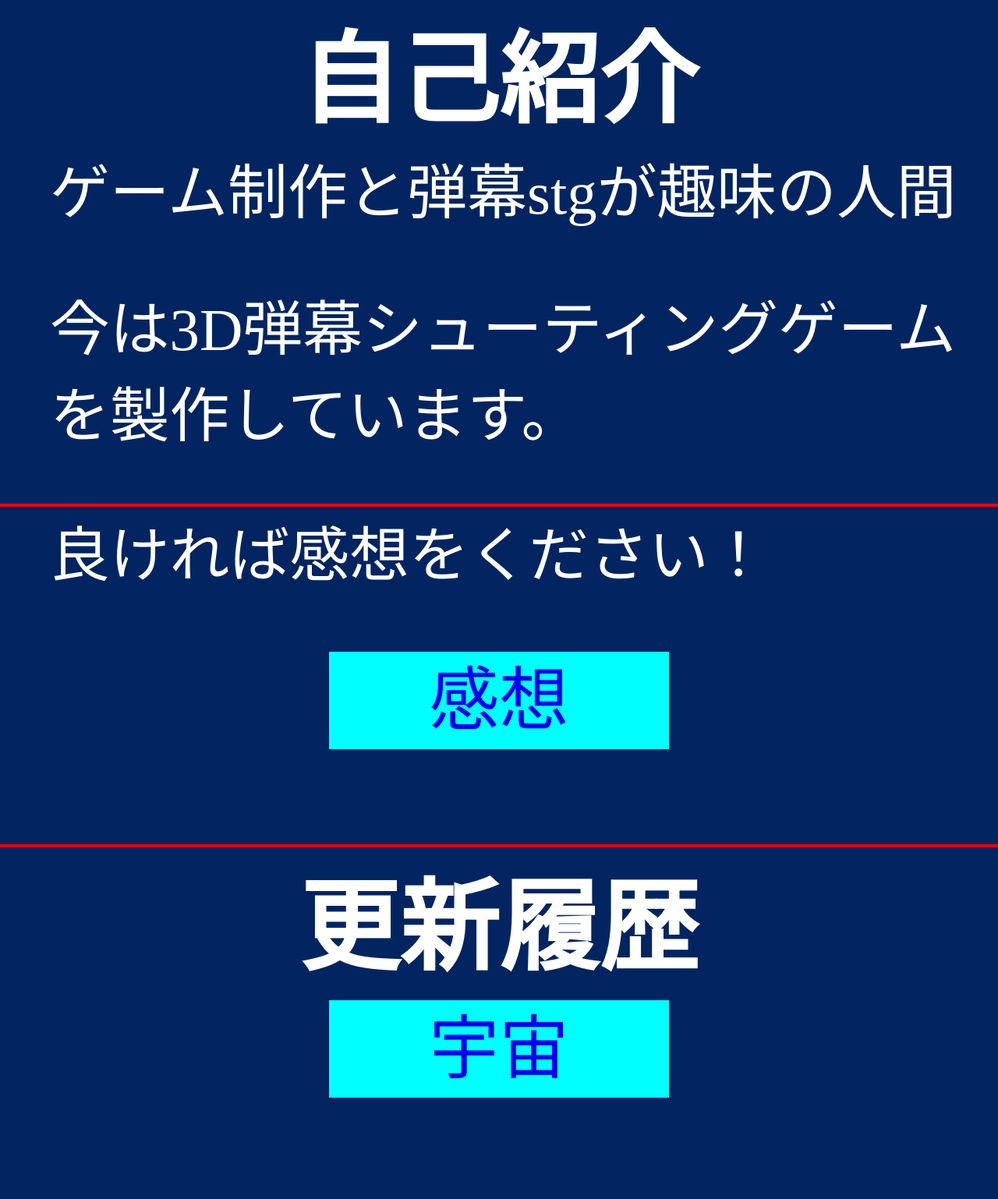
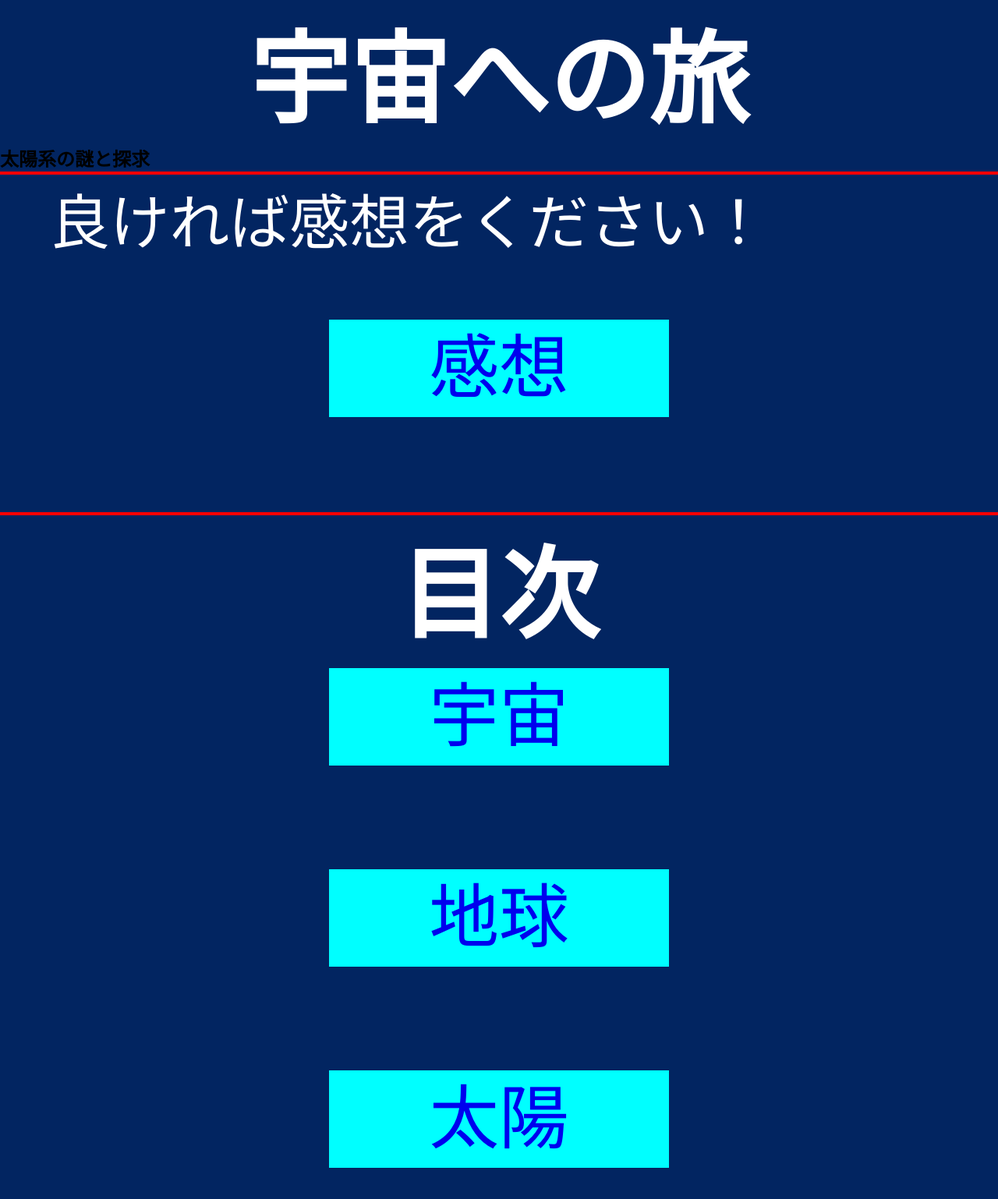
Before and after one commit to TAMGameCreator/SpaceUpdate, a plain HTML site: page index.html in a window 1280 px wide. Shown: the top 1538 px of the page at 78% size. Drawn offline with Linux system fonts and the light colour scheme.

Commit message:
Update index.html

```diff
--- a/index.html
+++ b/index.html
@@ -6,17 +6,19 @@
           <meta name="robots" content="noindex" />
        </head>
        <body style="background-color:#022561">
-            <h1>自己紹介</h1>
-            <p class="text">ゲーム制作と弾幕stgが趣味の人間</p>
-            <p class="text">今は3D弾幕シューティングゲームを製作しています。</p>
+            <h1>宇宙への旅</h1>
+            <h2>太陽系の謎と探求</h2>
             <div style="border-top:4px solid red">
               <p class="text">良ければ感想をください！</p>
               <div class="padding"><a href="http://tamgamecreator.github.io/contact/" class="button" target="_top">感想</a></div>
             </div>
             <div style="border-top:4px solid red"></div>
-            <h1>更新履歴</h1>
+            <h1>目次</h1>
             <div class="padding"><a href="http://tamgamecreator.github.io/Space/" class="button" target="_top">宇宙</a></div>
             <div class="padding"><a href="http://tamgamecreator.github.io/SpaceEarth/" class="button" target="_top">地球</a></div>
-            <div class="padding"><a href="http://tamgamecreator.github.io/SpaceMercury/" class="button" target="_top">第三回</a></div>
+            <div class="padding"><a href="http://tamgamecreator.github.io/SpaceSun/" class="button" target="_top">太陽</a></div>
+            <div class="padding"><a href="http://tamgamecreator.github.io/SpaceMercury/" class="button" target="_top">水星</a></div>
+            <div class="padding"><a href="http://tamgamecreator.github.io/SpaceVenus/" class="button" target="_top">金星</a></div>
+            <div class="padding"><a href="http://tamgamecreator.github.io/SpaceMars/" class="button" target="_top">火星</a></div>
        </body>
 </html>
```
